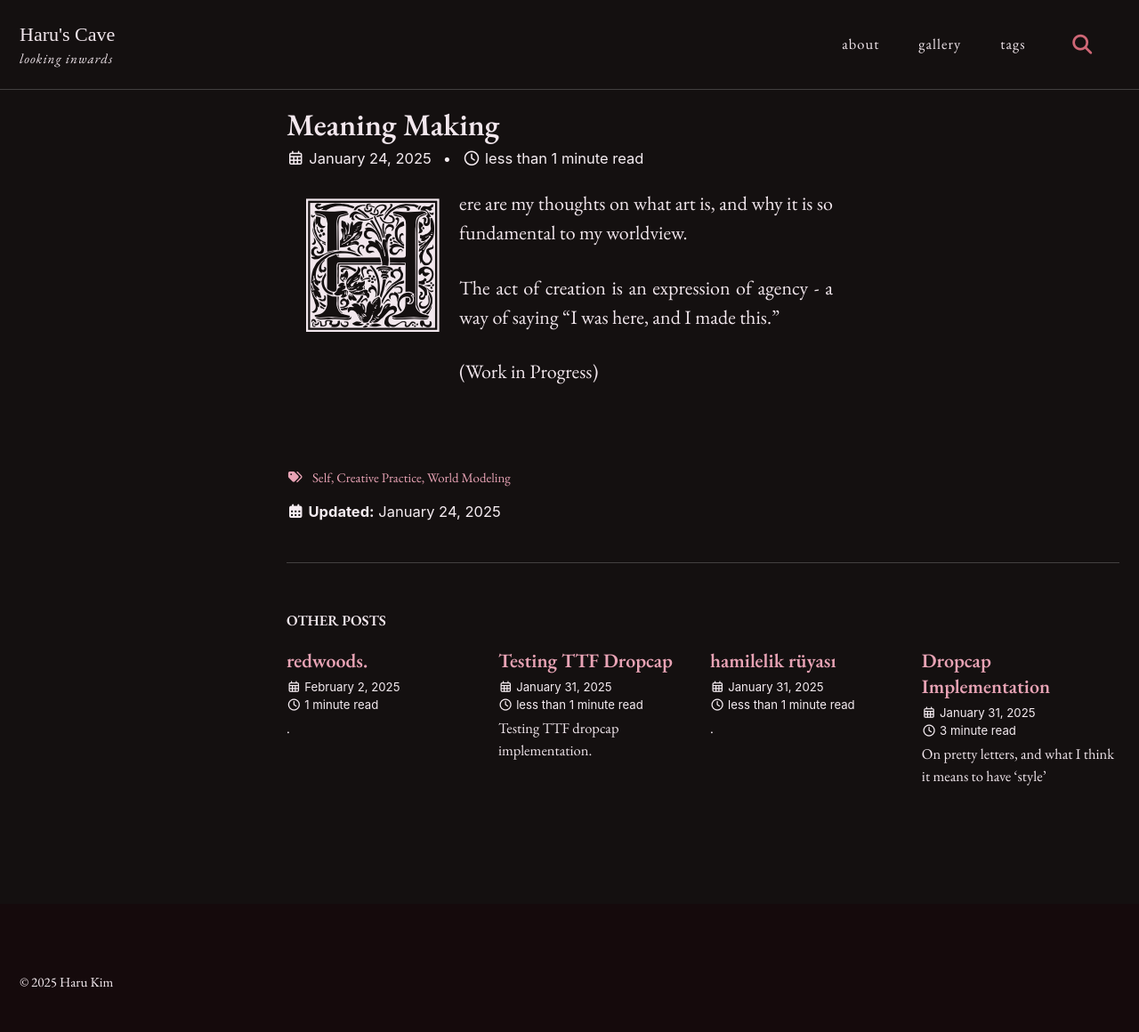
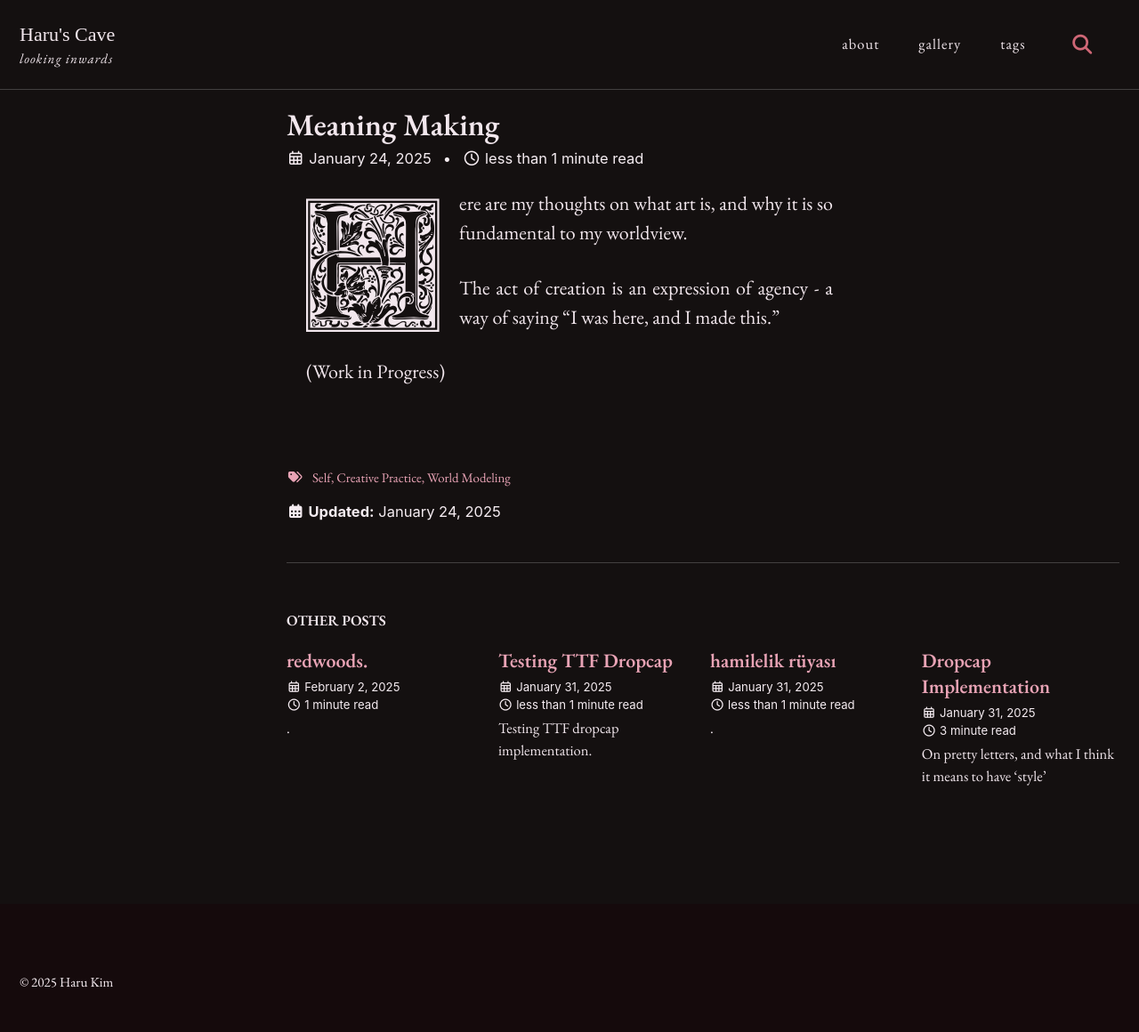
Before and after one commit to hxxru-u/hxxru-u.github.io, a Jekyll site: the page built from _posts/2025-01-24-meaning-making.md, in a window 1280 px wide. Shown: the whole page at 89% size. Built offline with Jekyll 4.4.1, drawn with Linux system fonts in a browser that asks for light colours; cached includes are drawn as plain includes.

Commit message:
TTF adjust 6

```diff
--- a/_sass/dropcaps.scss
+++ b/_sass/dropcaps.scss
@@ -3,11 +3,11 @@
 /* Base dropcap styles */
 .dropcap {
     float: left;
-    /* Set size relative to paragraph line height:
-       - Matching SVG size of 7.5em
+    /* Set size relative to paragraph line height
     */
     font-size: 8.5em;
     line-height: 1;
+    height: 1em;  /* Ensure float continues for full height */
     padding-top: 0.02em;
     padding-right: 0.08em;
     margin-bottom: -0.12em;
@@ -50,13 +50,13 @@
 @-moz-document url-prefix() {
     .dropcap:not(.dropcap-svg) {
         padding-top: 0.04em;
-        margin-bottom: 0;  /* Match SVG */
+        margin-bottom: -0.12em;
     }
 }
 
 @media screen and (-webkit-min-device-pixel-ratio: 0) {
     .dropcap:not(.dropcap-svg) {
         padding-top: 0.02em;
-        margin-bottom: 0;  /* Match SVG */
+        margin-bottom: -0.12em;
     }
 }
```
